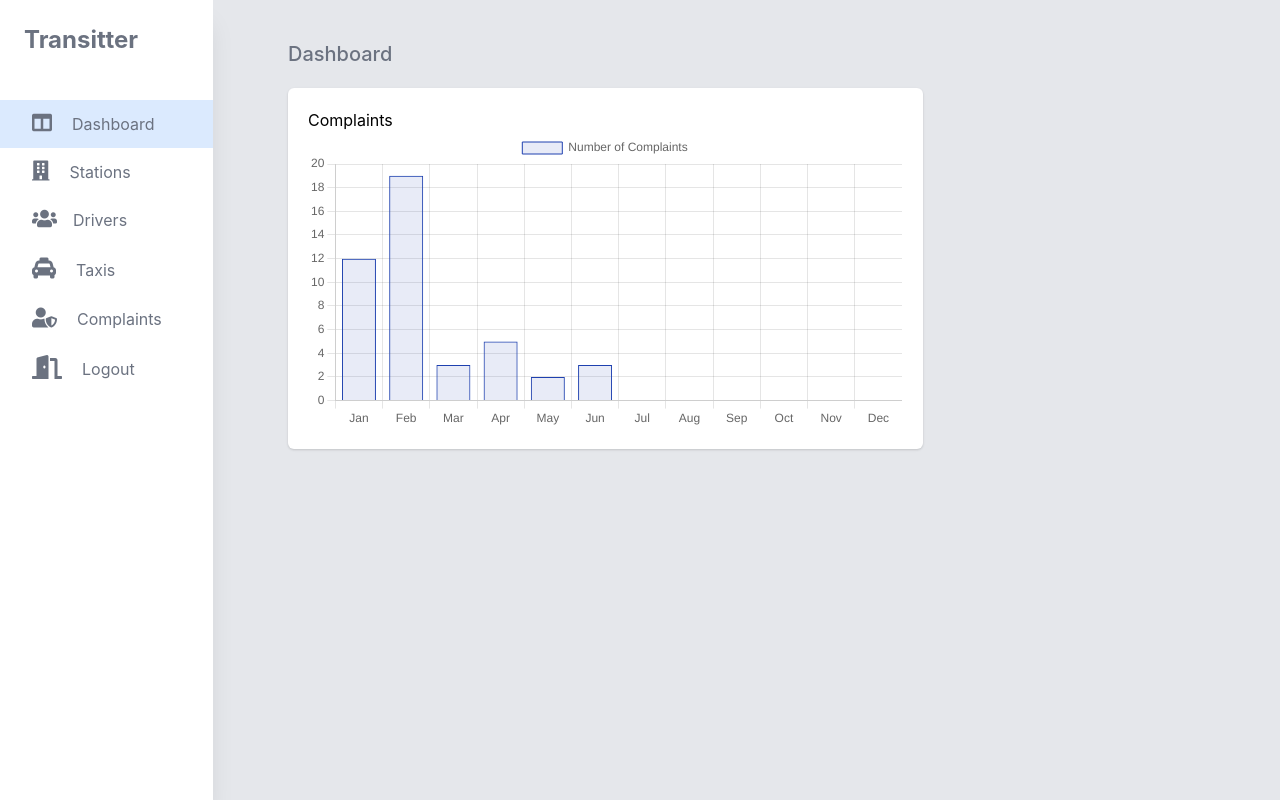
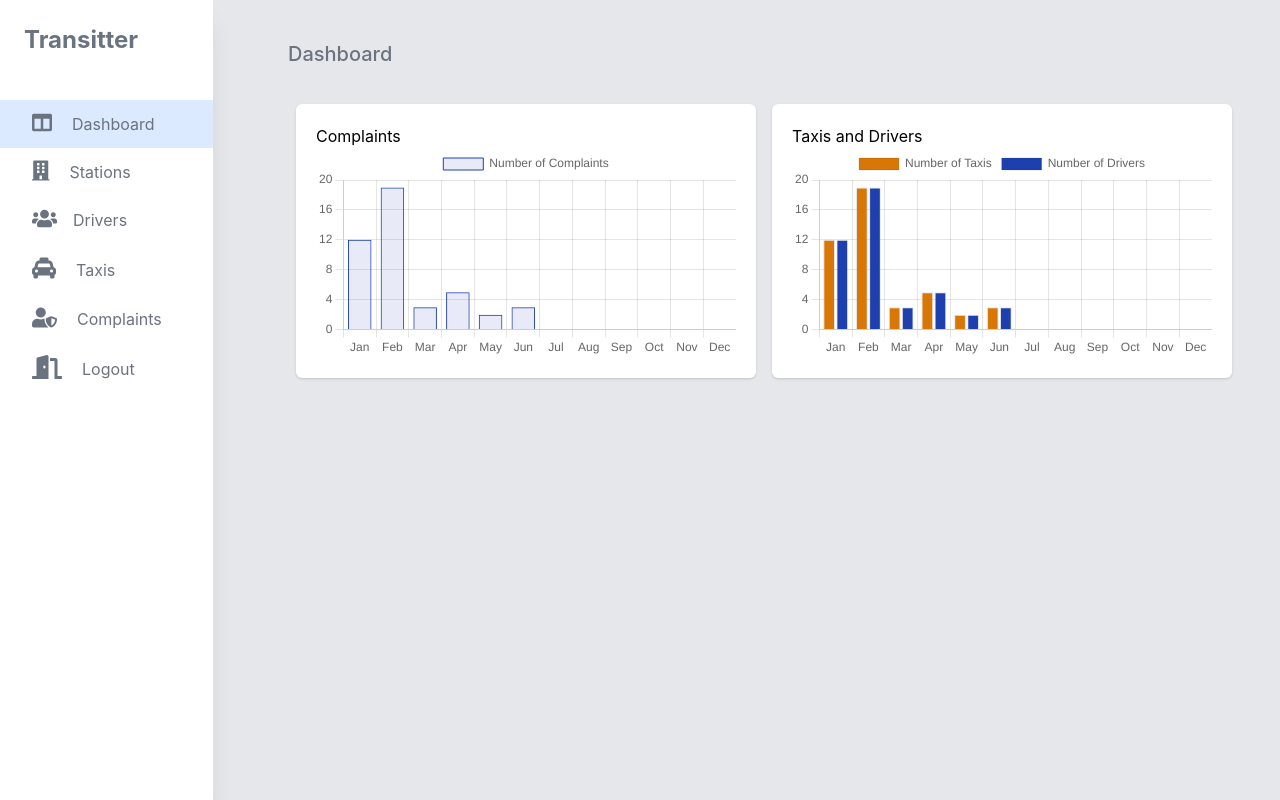
Before and after one commit to isaacgyamfi/transitter-web, a React (Create React App) app: page / in a window 1280 px wide. Built offline with nearby package versions, Linux system fonts and the light colour scheme; no server answers.

Commit message:
added taxis to drivers graph

```diff
--- a/src/pages/dashboard/Drivers.js
+++ b/src/pages/dashboard/Drivers.js
@@ -113,7 +113,7 @@ export default function Drivers() {
                                   }
                                 >
                                   <i className={'fas fa-building mr-1'} />
-                                  Add
+                                  Link to station
                                 </button>
                               )}
                             </td>
--- a/src/pages/dashboard/index.js
+++ b/src/pages/dashboard/index.js
@@ -43,7 +43,9 @@ export default function Dashboard() {
                 </h3>
               </div>
               <div>{stats && <SummaryAnalytics stats={stats} />}</div>
-              <div className={'w-2/3 rounded-md shadow bg-white p-5 mt-2'}>
+              <div className={'flex flex-row'}>
+                <div className={'w-1/2 p-2'}>
+                  <div className={'rounded-md shadow bg-white p-5 mt-2'}>
                     <div>
                       <h3>Complaints</h3>
                     </div>
@@ -87,6 +89,60 @@ export default function Dashboard() {
                     />
                   </div>
                 </div>
+                <div className={'w-1/2 p-2'}>
+                  <div className={'rounded-md shadow bg-white p-5 mt-2'}>
+                    <div>
+                      <h3>Taxis and Drivers</h3>
+                    </div>
+                    <Bar
+                      data={{
+                        labels: [
+                          'Jan',
+                          'Feb',
+                          'Mar',
+                          'Apr',
+                          'May',
+                          'Jun',
+                          'Jul',
+                          'Aug',
+                          'Sep',
+                          'Oct',
+                          'Nov',
+                          'Dec',
+                        ],
+                        datasets: [
+                          {
+                            label: 'Number of Taxis',
+                            data: [12, 19, 3, 5, 2, 3],
+                            // backgroundColor: ['#FEF3C7'],
+                            backgroundColor: ['#D97706'],
+                            borderWidth: 1,
+                          },
+                          {
+                            label: 'Number of Drivers',
+                            data: [12, 19, 3, 5, 2, 3],
+                            // backgroundColor: ['rgba(30, 64, 175, 0.10)'],
+                            backgroundColor: ['rgb(30, 64, 175)'],
+                            borderWidth: 1,
+                          },
+                        ],
+                      }}
+                      options={{
+                        scales: {
+                          yAxes: [
+                            {
+                              ticks: {
+                                beginAtZero: true,
+                              },
+                            },
+                          ],
+                        },
+                      }}
+                    />
+                  </div>
+                </div>
+              </div>
+            </div>
           </section>
         </main>
       </div>
```
Lines whose indentation alone changed are shown as unchanged.
